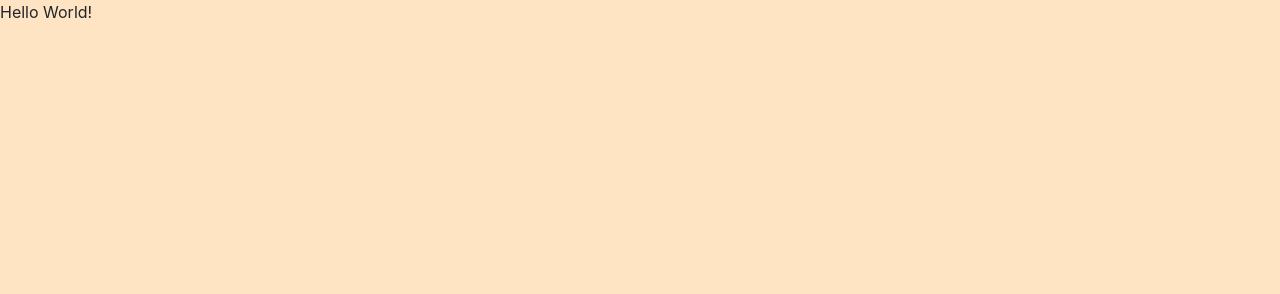
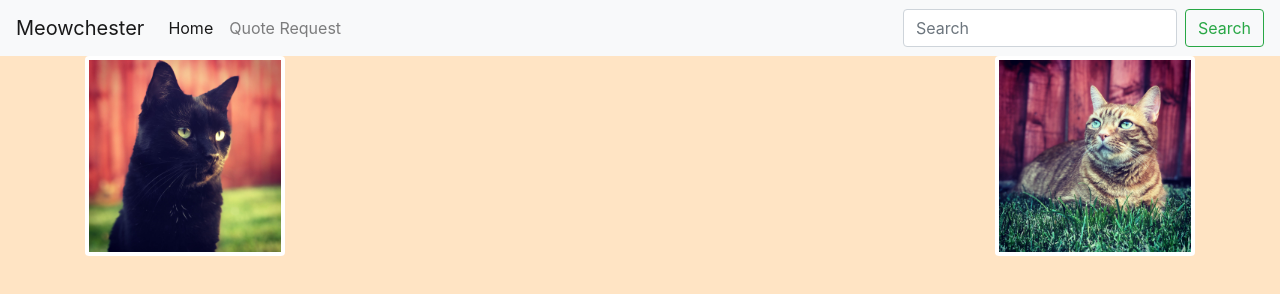
Before and after one commit to lydiabrmc/Meowchester, a plain HTML site: page index.html in a window 1280 px wide. Drawn offline with nearby package versions, Linux system fonts and the light colour scheme.

Commit message:
added navbar and images

```diff
--- a/index.html
+++ b/index.html
@@ -4,15 +4,39 @@
 <head>
     <meta charset="UTF-8">
     <meta name="viewport" content="width=device-width, initial-scale=1.0">
-    <title>Document</title>
+    <title>Meowchester</title>
     <link rel="stylesheet" href="https://stackpath.bootstrapcdn.com/bootstrap/4.4.1/css/bootstrap.min.css"
         integrity="sha384-Vkoo8x4CGsO3+Hhxv8T/Q5PaXtkKtu6ug5TOeNV6gBiFeWPGFN9MuhOf23Q9Ifjh" crossorigin="anonymous">
     <link rel="stylesheet" href="style.css">
     <link rel="stylesheet" href="script.js">
 </head>
+<nav class="navbar navbar-expand-lg navbar-light bg-light">
+    <button class="navbar-toggler" type="button" data-toggle="collapse" data-target="#navbarTogglerDemo01"
+        aria-controls="navbarTogglerDemo01" aria-expanded="false" aria-label="Toggle navigation">
+        <span class="navbar-toggler-icon"></span>
+    </button>
+    <div class="collapse navbar-collapse" id="navbarTogglerDemo01">
+        <a class="navbar-brand" href="#">Meowchester</a>
+        <ul class="navbar-nav mr-auto mt-2 mt-lg-0">
+            <li class="nav-item active">
+                <a class="nav-link" href="#">Home <span class="sr-only">(current)</span></a>
+            </li>
+            <li class="nav-item">
+                <a class="nav-link" href="#">Quote Request</a>
+            </li>
+        </ul>
+        <form class="form-inline my-2 my-lg-0">
+            <input class="form-control mr-sm-2" type="search" placeholder="Search" aria-label="Search">
+            <button class="btn btn-outline-success my-2 my-sm-0" type="submit">Search</button>
+        </form>
+    </div>
+</nav>
 
 <body>
-    Hello World!
+    <div class="container">
+        <img id="edward" class="rounded img-thumbnail" src="./images/986534AB-1DA0-4735-B107-D61C49814C4F_1_105_c.jpeg">
+        <img id="edgar" class="rounded img-thumbnail" src="./images/85AE7D21-BD95-43C1-A479-0BC2521CF759_1_105_c.jpeg">
+    </div>
 </body>
 
 </html>
--- a/style.css
+++ b/style.css
@@ -1,3 +1,10 @@
 body {
     background-color: bisque;
 }
+.img-thumbnail {
+    width: 200px;
+    border: none;
+}
+#edgar {
+    float: right;
+}
```
Also changed, not shown: images/85AE7D21-BD95-43C1-A479-0BC2521CF759_1_105_c.jpeg (added), images/986534AB-1DA0-4735-B107-D61C49814C4F_1_105_c.jpeg (added).
